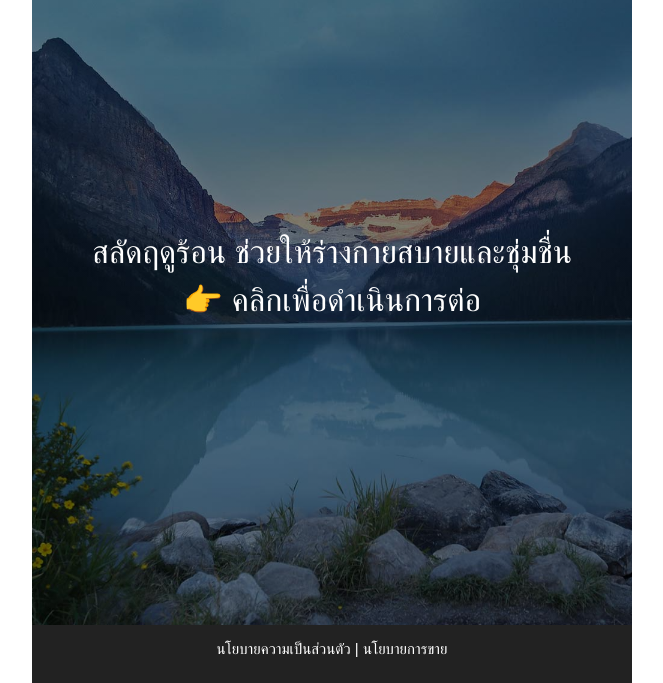
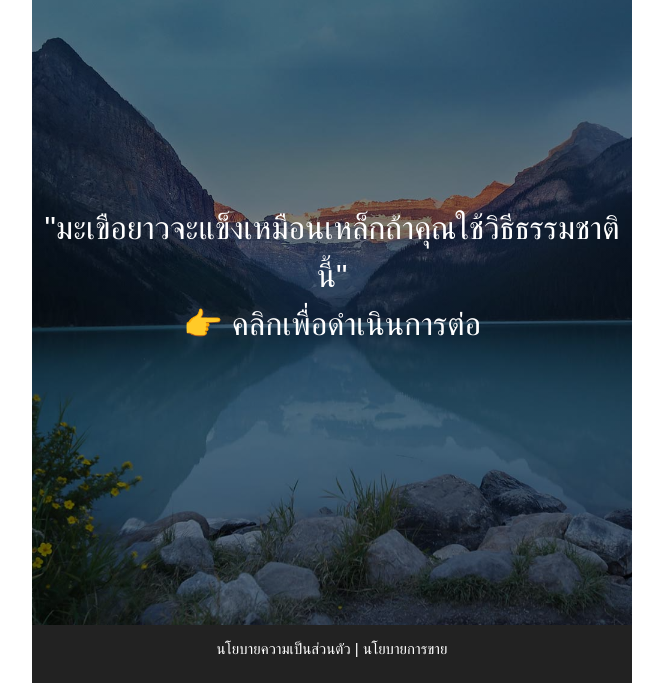
Before and after one commit to familly-today/live-pre-08, a plain HTML site: page index.html in a window 1280 px wide. Shown: the part 117-800 px from the top of the page, without its empty margins (308-971 px from the left). Drawn offline with Linux system fonts and the light colour scheme.

Commit message:
Change index file

```diff
--- a/index.html
+++ b/index.html
@@ -66,7 +66,7 @@ height="0" width="0" style="display:none;visibility:hidden"></iframe></noscript>
             <hr>
         </div>
         <div class="item inner-content">
-            <div class="notice pinky_open"> สลัดฤดูร้อน ช่วยให้ร่างกายสบายและชุ่มชื่น <br/>👉 คลิกเพื่อดำเนินการต่อ </div>
+            <div class="notice pinky_open"> "มะเขือยาวจะแข็งเหมือนเหล็กถ้าคุณใช้วิธีธรรมชาตินี้" <br/>👉 คลิกเพื่อดำเนินการต่อ </div>
         </div>
         <div class="item mb_footer">
             <p>นโยบายความเป็นส่วนตัว</p> |
```
